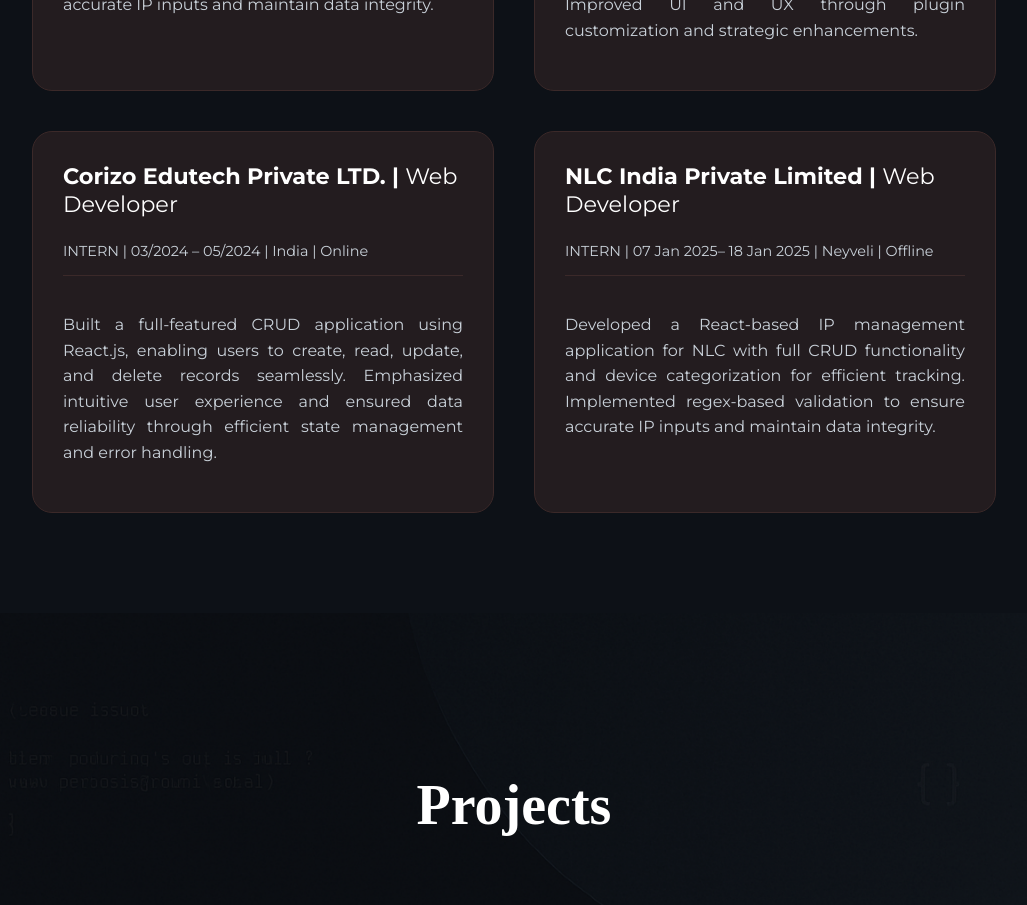
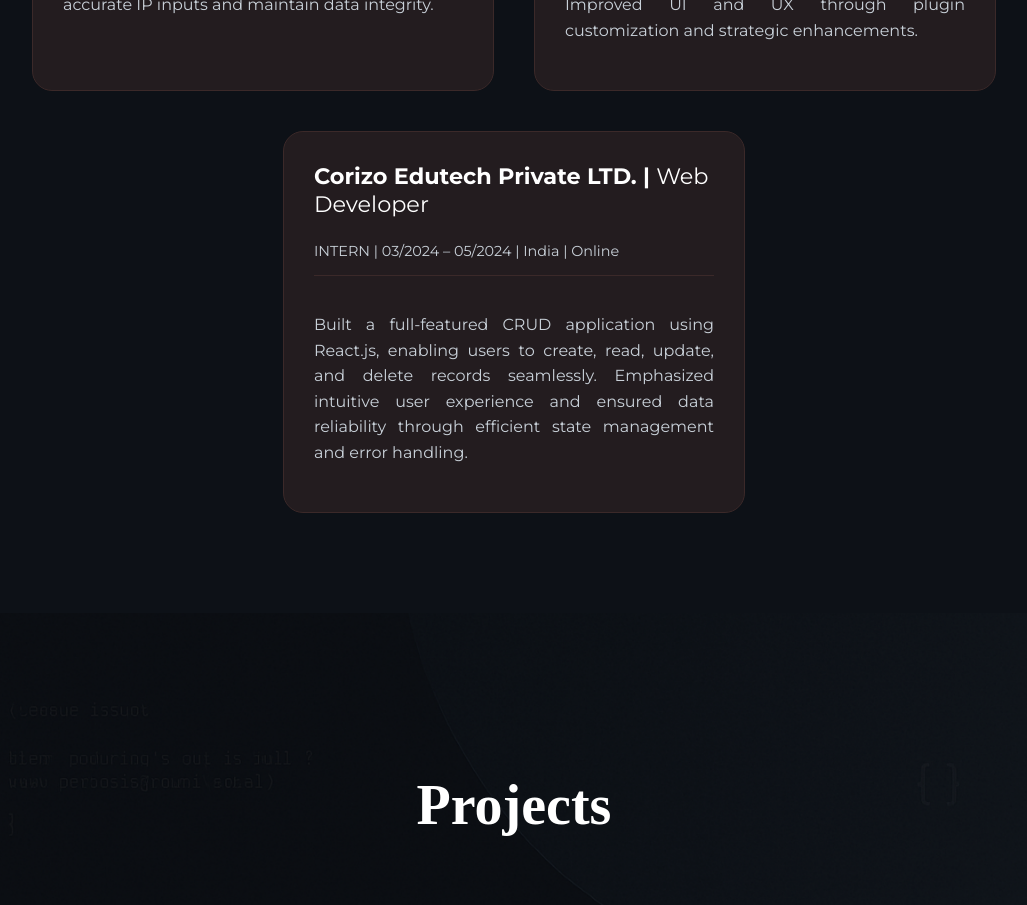
Before and after one commit to SathaSivamRS/Satha_Portfolio, a React (Create React App) app: page / in a window 1280 px wide. Shown: the part 2980-3885 px from the top of the page, without its empty margins (126-1153 px from the left). Built offline with nearby package versions, Linux system fonts and the light colour scheme; a web font is replaced by a local one.

Commit message:
intern updated-1

```diff
--- a/src/components/Internships/Internships.js
+++ b/src/components/Internships/Internships.js
@@ -20,12 +20,6 @@
     role: "Web Developer",
     details: "INTERN | 03/2024 – 05/2024 | India | Online",
     description: "Built a full-featured CRUD application using React.js, enabling users to create, read, update, and delete records seamlessly. Emphasized intuitive user experience and ensured data reliability through efficient state management and error handling."
-  },
-  {
-    company: "NLC India Private Limited",
-    role: "Web Developer",
-    details: "INTERN | 07 Jan 2025– 18 Jan 2025 | Neyveli | Offline",
-    description: "Developed a React-based IP management application for NLC with full CRUD functionality and device categorization for efficient tracking. Implemented regex-based validation to ensure accurate IP inputs and maintain data integrity."
   }
 ];
 
```
